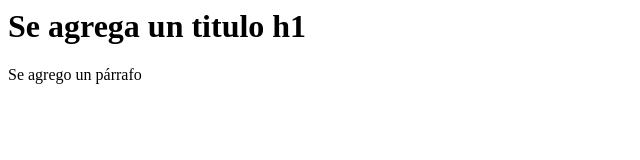
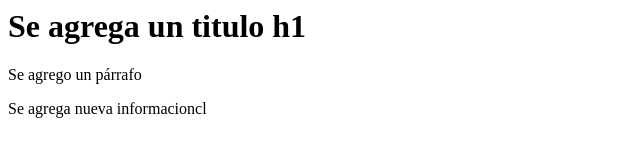
Before and after one commit to Gast0nEnriqueDiaz/pruebaVisualStudio, a plain HTML site: page index.html in a window 1280 px wide. Shown: the whole page, without its empty margins (0-640 px from the left). Drawn offline with Linux system fonts and the light colour scheme.

Commit message:
Se agrega nuevo texto

```diff
--- a/index.html
+++ b/index.html
@@ -5,5 +5,6 @@
     <body>
         <h1>Se agrega un titulo h1</h1>
         <p>Se agrego un párrafo</p>
+        Se agrega nueva informacioncl
     </body>
 </html>
```
